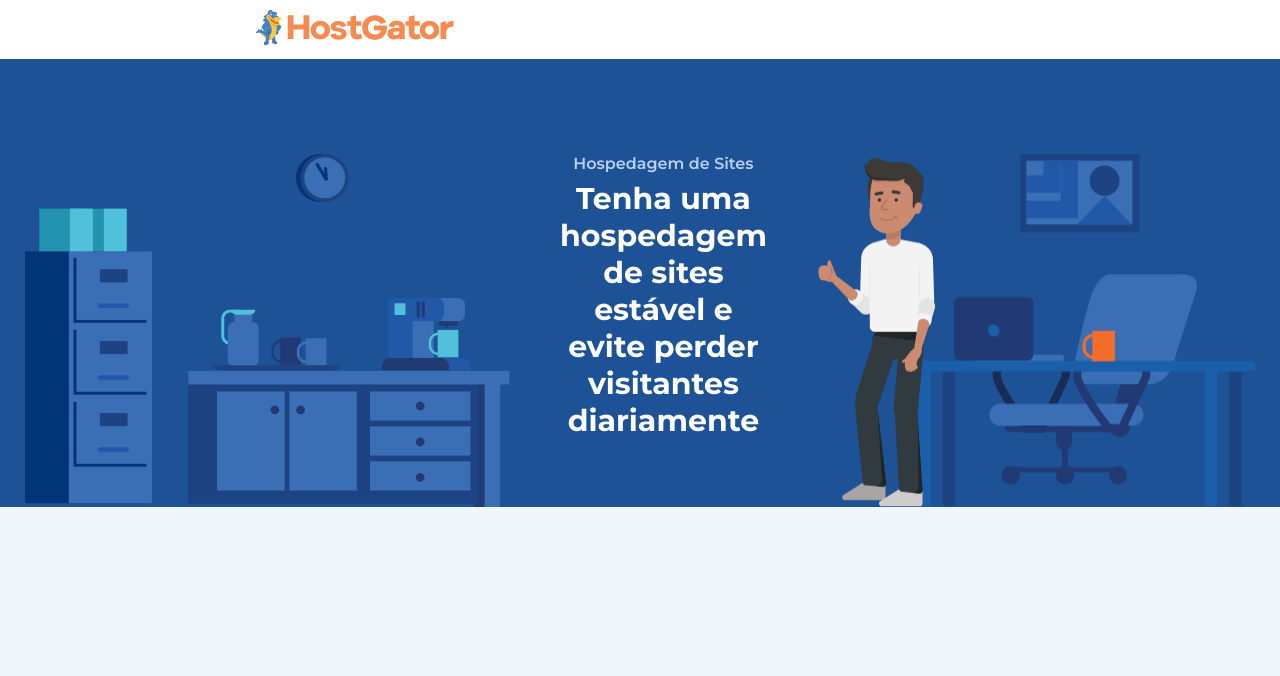
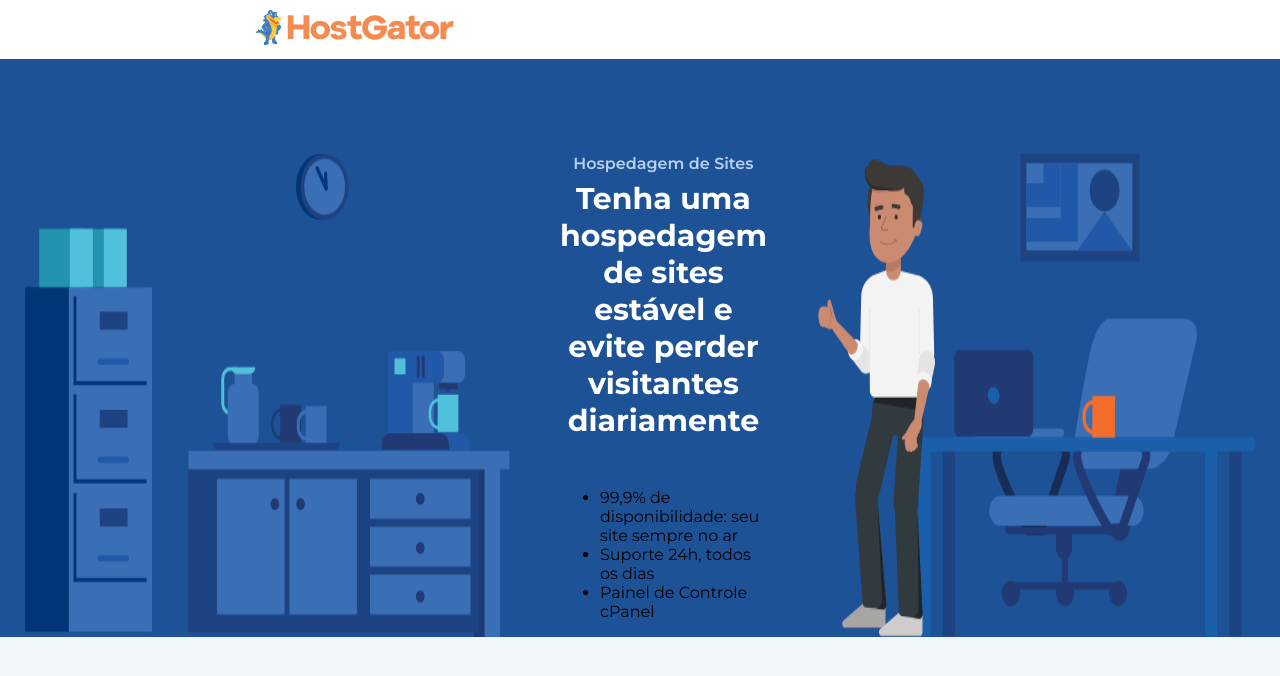
Before and after one commit to eccianime/test-hostgator, a React (Create React App) app: page / in a window 1280 px wide. Shown: the top 676 px of the page. Built offline with nearby package versions, Linux system fonts and the light colour scheme.

Commit message:
[FIX] Changed css file for GlobalStyle in styled-components

```diff
--- a/src/assets/css/index.css
+++ /dev/null
@@ -1,5 +0,0 @@
-body{
-    background-color: #F1F6FB;
-    margin: 0;
-    font-family: 'Montserrat', sans-serif;
-}
--- /dev/null
+++ b/src/common/globalStyle.js
@@ -0,0 +1,11 @@
+import { createGlobalStyle } from 'styled-components';
+
+const GlobalStyle = createGlobalStyle`
+    body{
+        background-color: #F1F6FB;
+        margin: 0;
+        font-family: 'Montserrat', sans-serif;
+    }
+`
+
+export default GlobalStyle;
--- a/src/components/Hero.js
+++ b/src/components/Hero.js
@@ -20,7 +20,11 @@ const CenterText = styled.div`
     display: flex;
     flex-direction: column;
     align-items: center;
-    margin: 0px 25px
+    margin: 0px 15px;
+
+    @media (min-width: 321px ){
+        margin: 0px 25px
+    }
 `
 
 const MinorTitle = styled.div`
@@ -54,6 +58,10 @@ const Image = styled.img`
     }
 `
 
+const List = styled.ul`
+
+`
+
 function Hero() {
 	return (
         <Container>
@@ -61,6 +69,11 @@ function Hero() {
             <CenterText>
                 <MinorTitle>Hospedagem de Sites</MinorTitle>
                 <Title>Tenha uma hospedagem de sites estável e evite perder visitantes diariamente</Title>
+                <List>
+                    <li>99,9% de disponibilidade: seu site sempre no ar</li>
+                    <li>Suporte 24h, todos os dias</li>
+                    <li>Painel de Controle cPanel</li>
+                </List>
             </CenterText>
             <Image src={guy} alt="HostGator Right Guy" />
         </Container>
--- a/src/index.js
+++ b/src/index.js
@@ -1,10 +1,11 @@
 import React from 'react';
 import ReactDOM from 'react-dom';
 import App from './App';
-import './assets/css/index.css'
+import GlobalStyle from "./common/globalStyle";
 
 ReactDOM.render(
   <React.StrictMode>
+    <GlobalStyle />
     <App />
   </React.StrictMode>,
   document.getElementById('root')
```
